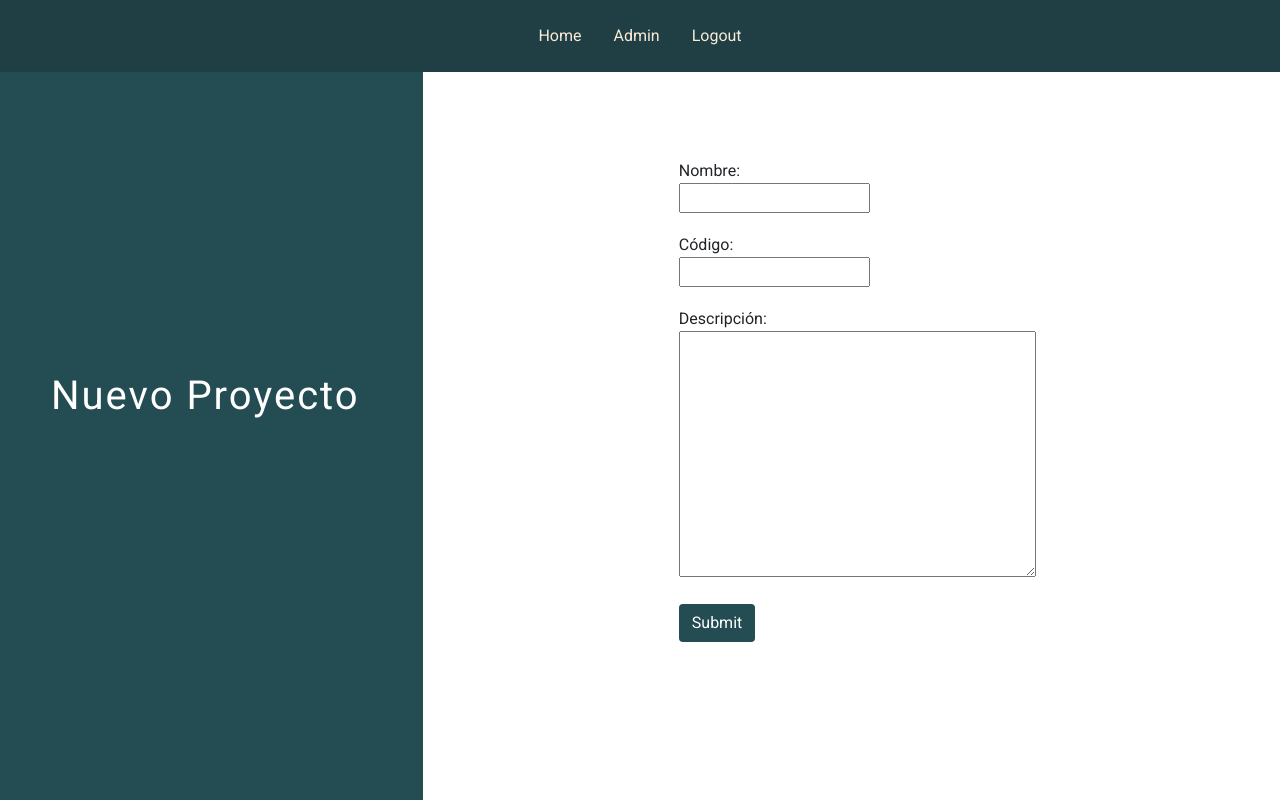
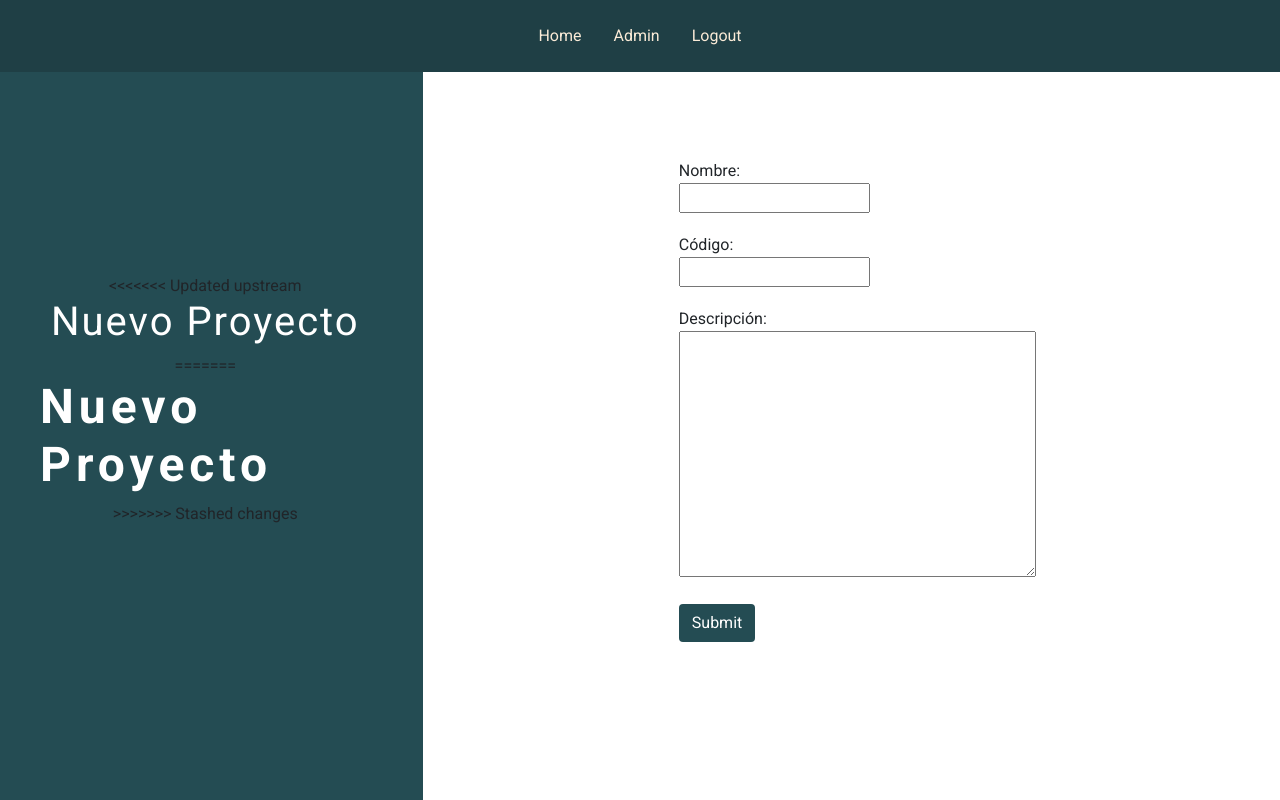
Before and after one commit to matiascavieres/Cloud, a Django app: page /project/new in a window 1280 px wide. Run offline with Django 4.2, Linux system fonts and the light colour scheme; a user stored in the database is signed in.

Commit message:
comentarios

```diff
--- a/project/templates/create_project.html
+++ b/project/templates/create_project.html
@@ -1,10 +1,13 @@
-{% extends "base.html" %} {% block title %} New Project {% endblock %} {% block content %}
-
+{% extends "base.html" %}
+{% block title %} New Project {% endblock %}
+{% block content %}
 
 <style>
+    /* Estilo para el formulario */
     #my-form {
         font-family: "roboto", sans-serif;
     }
+    /* Estilo para el botón personalizado */
     .my-button{
         background-color: #244c53;
         color: white;
@@ -12,17 +15,25 @@
 </style>
 <div>
     <div class="row vh-100" style="overflow-x: hidden">
+        <!-- Columna izquierda -->
         <div class="d-flex flex-column justify-content-center col-4 text-center" style="background-color: #244c53">
+<<<<<<< Updated upstream
             <h1 class="text-white align-self-center" style="letter-spacing: 2px;">Nuevo Proyecto</h1>
+=======
+            <!-- Título en la columna izquierda -->
+            <h1 class="titulo-izquierda display-5 fw-bold " style="color: white">Nuevo Proyecto</h1>
+>>>>>>> Stashed changes
         </div>
 
 
+        <!-- Columna derecha -->
         <div class="col-8 container d-flex justify-content-center align-items-center" style="background-color: white">
             <form id="my-form" method="POST" enctype="multipart/form-data">
                 {% csrf_token %}
                 <div class="form-group">
                     <label for="{{ form.name.id_for_label }}">Nombre:</label>
                     <div>
+                        <!-- Campo de entrada para el nombre del proyecto -->
                         {{ form.name }}
                         {% for error in form.name.errors %}
                         <p style="color: red">{{ error }}</p>
@@ -32,6 +43,7 @@
                 <div class="form-group">
                     <label for="{{ form.slug.id_for_label }}">Código:</label>
                     <div>
+                        <!-- Campo de entrada para el código del proyecto -->
                         {{ form.slug }}
                         {% for error in form.slug.errors %}
                         <p style="color: red">{{ error }}</p>
@@ -41,12 +53,14 @@
                 <div class="form-group">
                     <label for="{{ form.description.id_for_label }}">Descripción:</label>
                     <div>
+                        <!-- Campo de entrada para la descripción del proyecto -->
                         {{ form.description }}
                         {% for error in form.description.errors %}
                         <p style="color: red">{{ error }}</p>
                         {% endfor %}
                     </div>
                 </div>
+                <!-- Botón de envío del formulario -->
                 <input type="submit" value="Submit" class="btn my-button" />
             </form>
         </div>
```
Also changed, not shown: project/templates/detail.html (+10 -5 lines).
